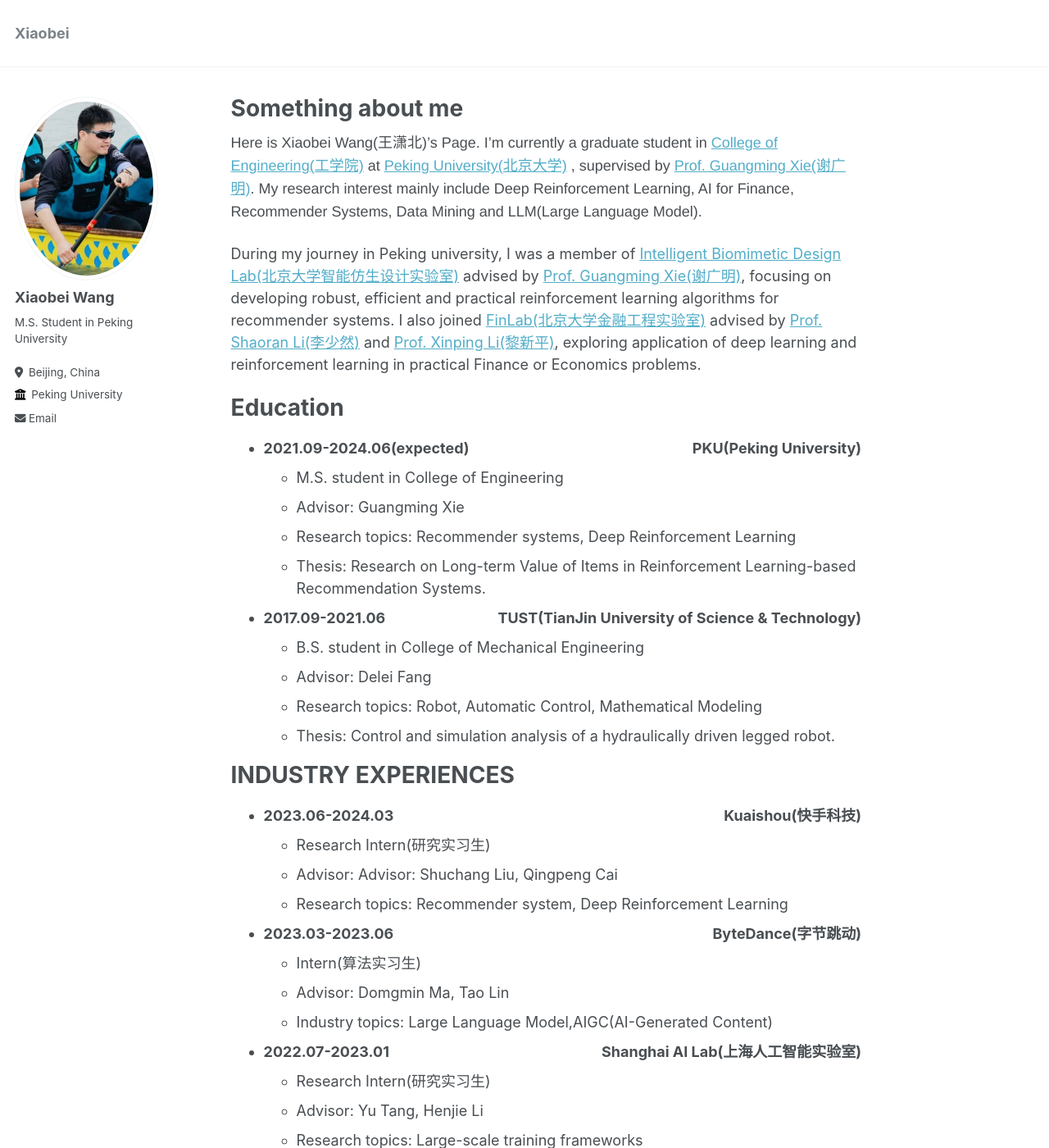
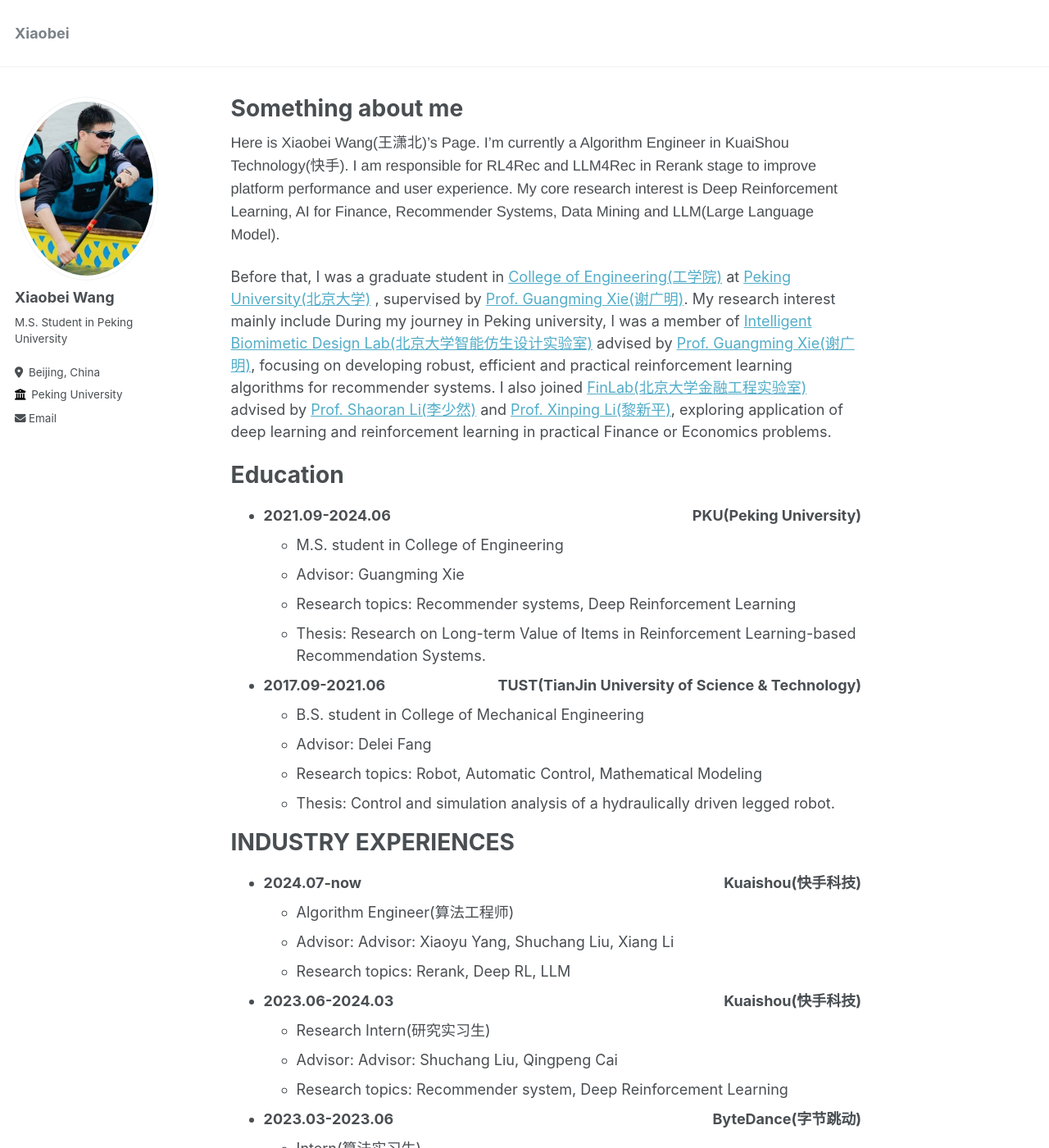
Before and after one commit to wangxiaobei822/wangxiaobei822.github.io, a Jekyll site: the page built from _pages/about.md, in a window 1280 px wide and 1400 px high. Shown: the whole window at 82% size. Built offline with Jekyll 4.4.1, drawn with Linux system fonts in a browser that asks for light colours; some of the changed text lies outside the part shown.

Commit message:
Update about.md

```diff
--- a/_pages/about.md
+++ b/_pages/about.md
@@ -7,8 +7,9 @@ redirect_from:
   - /about.html
 ---
 
-<span style="font-family: Helvetica"> Here is Xiaobei Wang(王潇北)’s Page. I’m currently a graduate student in [College of Engineering(工学院)](https://www.coe.pku.edu.cn/) at [Peking University(北京大学)](https://www.pku.edu.cn/) , supervised by [Prof. Guangming Xie(谢广明)](https://www.coe.pku.edu.cn/teaching/all_time/7139.html). My research interest mainly include Deep Reinforcement Learning, AI for Finance, Recommender Systems, Data Mining and LLM(Large Language Model).</span>
+<span style="font-family: Helvetica"> Here is Xiaobei Wang(王潇北)’s Page. I’m currently a Algorithm Engineer in KuaiShou Technology(快手).  I am responsible for RL4Rec and LLM4Rec in Rerank stage to improve platform performance and user experience. My core research interest is Deep Reinforcement Learning, AI for Finance, Recommender Systems, Data Mining and LLM(Large Language Model).</span>
 
+Before that, I was a graduate student in [College of Engineering(工学院)](https://www.coe.pku.edu.cn/) at [Peking University(北京大学)](https://www.pku.edu.cn/) , supervised by [Prof. Guangming Xie(谢广明)](https://www.coe.pku.edu.cn/teaching/all_time/7139.html). My research interest mainly include
 During my journey in Peking university, I was a member of [Intelligent Biomimetic Design Lab(北京大学智能仿生设计实验室)](https://en.ibdl.pku.edu.cn) advised by [Prof. Guangming Xie(谢广明)](https://www.coe.pku.edu.cn/teaching/all_time/7139.html), focusing on developing robust, efficient and practical reinforcement learning algorithms for recommender systems. I also joined [FinLab(北京大学金融工程实验室)](finlab.pku.edu.cn) advised by [Prof. Shaoran Li(李少然)](http://lishaoran.com) and [Prof. Xinping Li(黎新平)](https://econ.pku.edu.cn/szdw/zzjs/ybjs/sjrxx/374743.htm), exploring application of deep learning and reinforcement learning in practical Finance or Economics problems.
 
 
@@ -16,7 +17,7 @@ Education
 ======
 
 - <div style="display: flex; justify-content: space-between;">
-    <div><strong>2021.09-2024.06(expected)</strong></div>
+    <div><strong>2021.09-2024.06</strong></div>
     <div style="margin-left: auto;"><strong>PKU(Peking University)</strong></div>
   - M.S. student in College of Engineering<br>
   - Advisor: Guangming Xie<br>
@@ -34,6 +35,13 @@ Education
 
 INDUSTRY EXPERIENCES
 ======
+- <div style="display: flex; justify-content: space-between;">
+    <div><strong>2024.07-now </strong></div>
+    <div style="margin-left: auto;"><strong>Kuaishou(快手科技)</strong></div>
+  - Algorithm Engineer(算法工程师)
+  - Advisor: Advisor: Xiaoyu Yang, Shuchang Liu, Xiang Li<br>
+  - Research topics: Rerank, Deep RL, LLM
+
 - <div style="display: flex; justify-content: space-between;">
     <div><strong>2023.06-2024.03 </strong></div>
     <div style="margin-left: auto;"><strong>Kuaishou(快手科技)</strong></div>
```
Also changed, not shown: other parts of _pages/about.md (+1 -1 lines).
